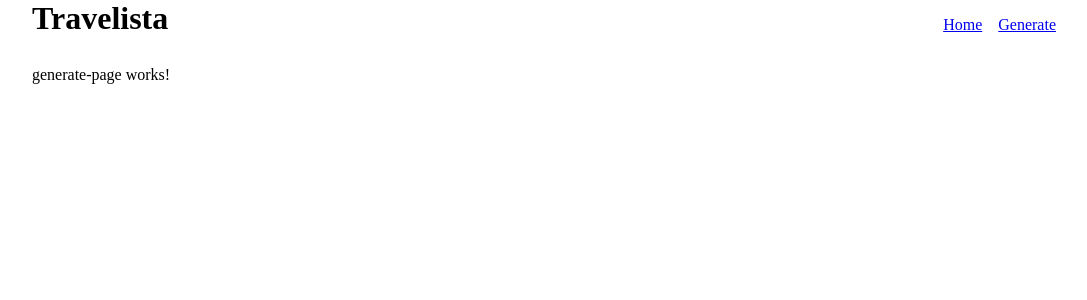
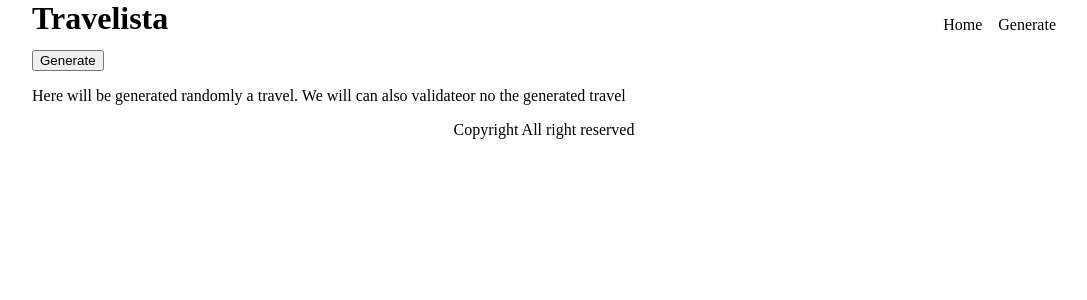
Before and after one commit to Anonymousfrom94/2025_R4A10_SALL_Oumar, an Angular app in the folder tp03Angular/: page /generate in a window 1280 px wide. Shown: the top 300 px of the page, without its empty margins (96-1183 px from the left). Built offline with nearby package versions, Linux system fonts and the light colour scheme; a web font is replaced by a local one.

Commit message:
Ajout du footer

```diff
--- a/tp03Angular/src/app/app.component.html
+++ b/tp03Angular/src/app/app.component.html
@@ -1,2 +1,3 @@
 <app-header/>
 <router-outlet></router-outlet>
+<app-footer/>
--- a/tp03Angular/src/app/app.component.ts
+++ b/tp03Angular/src/app/app.component.ts
@@ -1,11 +1,12 @@
 import { Component } from '@angular/core';
 import { RouterOutlet } from '@angular/router';
 import { HeaderComponent } from './header/header.component';
+import { FooterComponent } from './footer/footer.component';
 
 @Component({
   selector: 'app-root',
   standalone: true,
-  imports: [RouterOutlet, HeaderComponent],
+  imports: [RouterOutlet, HeaderComponent, FooterComponent],
   templateUrl: './app.component.html',
   styleUrl: './app.component.sass'
 })
--- /dev/null
+++ b/tp03Angular/src/app/footer/footer.component.html
@@ -0,0 +1 @@
+<p>Copyright All right reserved</p>
--- /dev/null
+++ b/tp03Angular/src/app/footer/footer.component.sass
@@ -0,0 +1,3 @@
+p
+    width: 100%
+    text-align: center
--- a/tp03Angular/src/app/generate-page/generate-page.component.html
+++ b/tp03Angular/src/app/generate-page/generate-page.component.html
@@ -1 +1,2 @@
-<p>generate-page works!</p>
+<button>Generate</button>
+<p>Here will be generated randomly a travel. We will can also validateor no the generated travel</p>
--- a/tp03Angular/src/app/header/nav-bar/nav-bar.component.sass
+++ b/tp03Angular/src/app/header/nav-bar/nav-bar.component.sass
@@ -3,3 +3,10 @@ ul
     justify-content: space-between
     gap: 1rem
     list-style: none
+    li
+        a
+            text-decoration: none
+            color: black
+            &:hover
+                font-weight: bold
+                color: #f1c40f
--- a/tp03Angular/src/app/home-page/home-page.component.html
+++ b/tp03Angular/src/app/home-page/home-page.component.html
@@ -1 +1,2 @@
-<p>home-page works!</p>
+<h1>Travels list</h1>
+<p>Here will be shown all the travels</p>
```
Also changed, not shown: tp03Angular/src/app/footer/footer.component.ts (added, +12 -0 lines), 1 other file (tests, documents, lock files or other folders).
